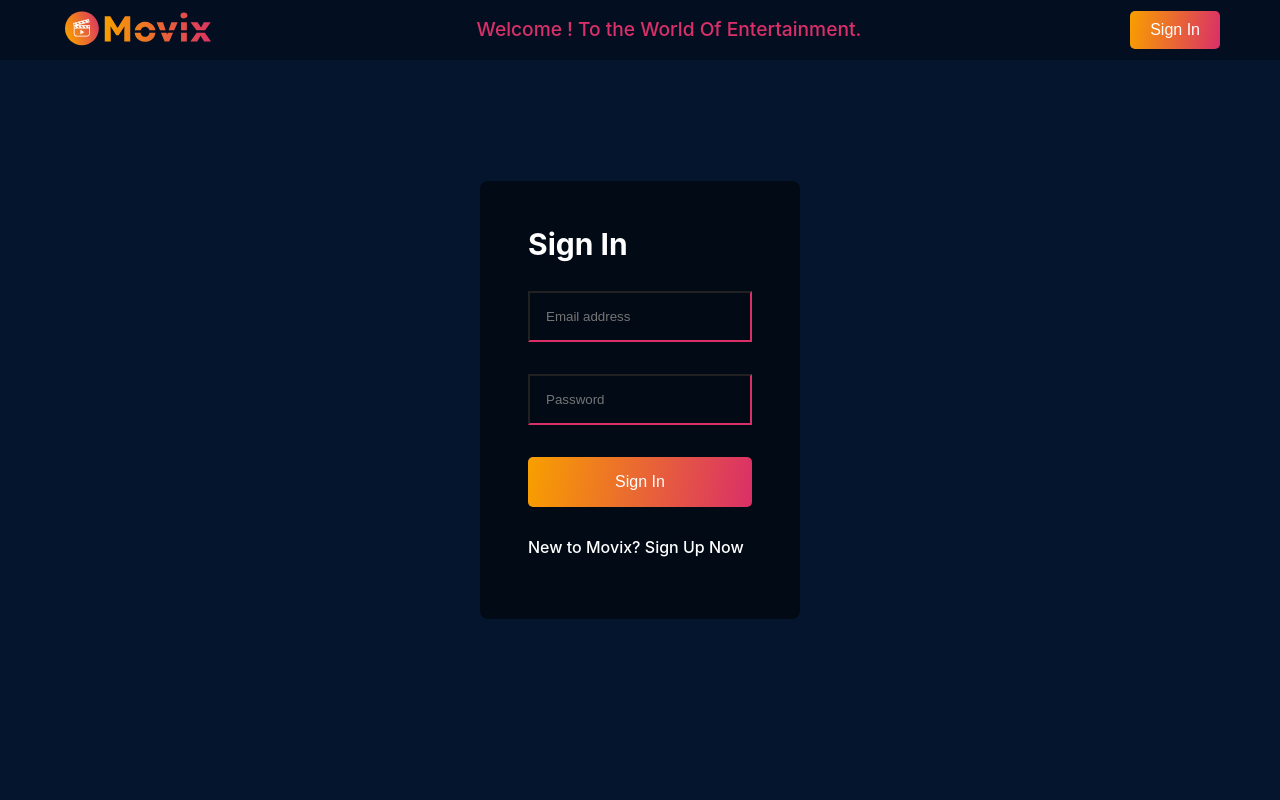
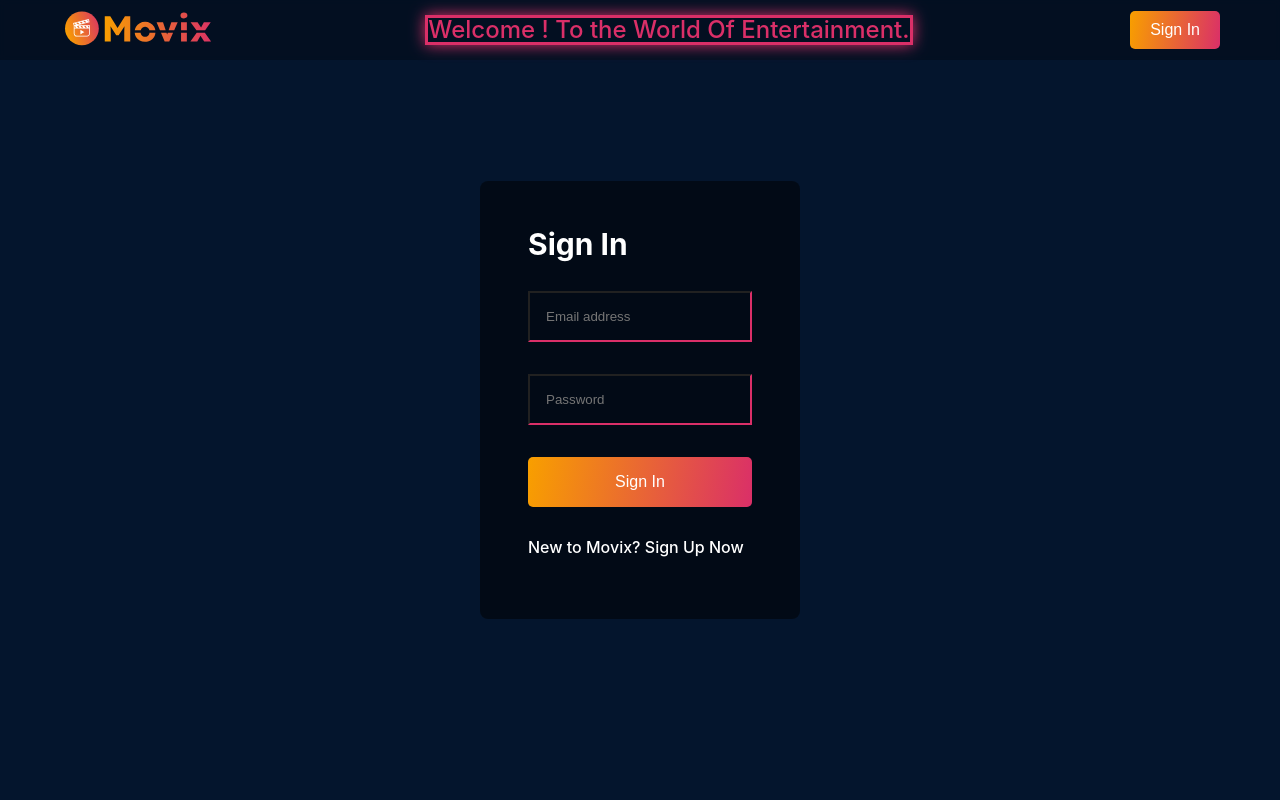
Before and after one commit to jhAman-9/MovieX, a React (Vite) app: page / in a window 1280 px wide. In both pictures the pointer is over the element "Welcome ! To the World Of Entertainment.". Shown: the top 800 px of the page. Built offline with nearby package versions, Linux system fonts and the light colour scheme; no server answers.

Commit message:
Heading Hover FIxed

```diff
--- a/src/components/header/style.scss
+++ b/src/components/header/style.scss
@@ -36,7 +36,14 @@
   .text {
     font-size: larger;
     color: #fff;
-    cursor: pointer;
+    transition: all ease 0.2s;
+    &:hover {
+      font-size: x-large;
+      cursor: pointer;
+      border: 3px solid var(--pink);
+      box-shadow: 0 0 0.625em var(--pink);
+      color: var(--pink);
+    }
   }
   :hover {
     font: bold;
@@ -182,7 +189,6 @@
     border-radius: 50%; // makes the image circular
     border: 3px solid #fff; // white border
     box-shadow: 0 2px 4px rgba(0, 0, 0, 0.1); // shadow for depth
-
     transition: all ease 0.2s;
     &:hover {
       cursor: pointer;
```
